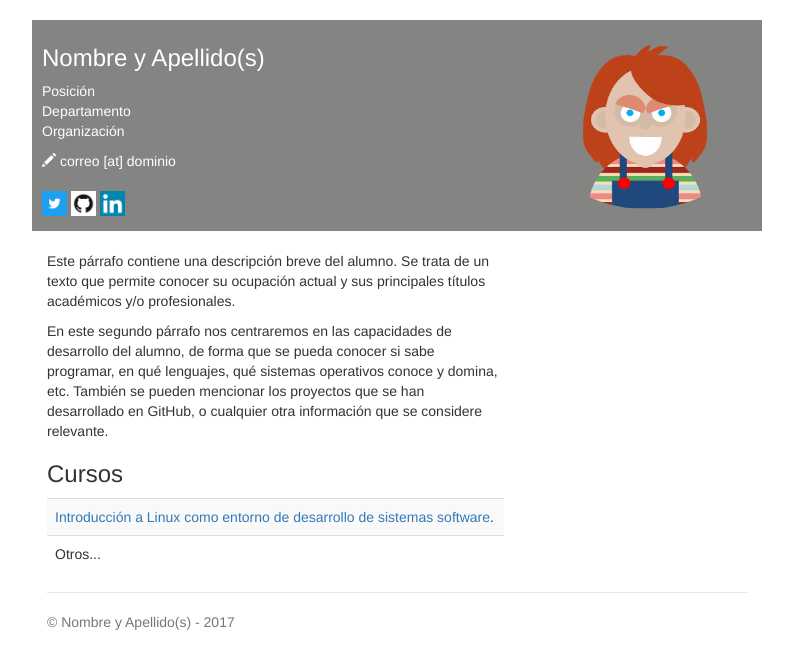
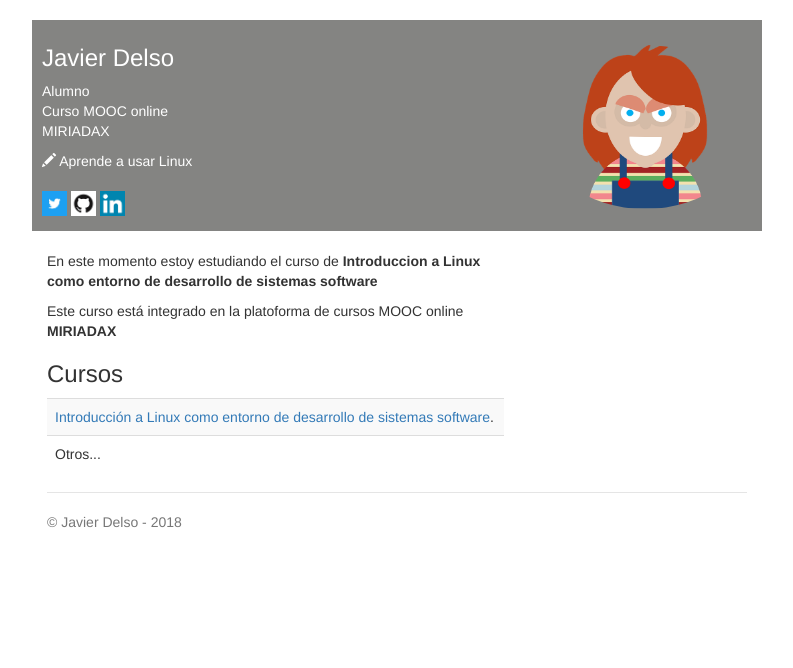
Before and after one commit to javidelso/javidelso.github.io, a plain HTML site: page index.html in a window 1280 px wide. Shown: the whole page, without its empty margins (243-1036 px from the left). Drawn offline with nearby package versions, Linux system fonts and the light colour scheme.

Commit message:
Version personalizada de mi sitio

```diff
--- a/index.html
+++ b/index.html
@@ -5,10 +5,10 @@
     <meta charset="utf-8">
     <meta name="description" content="Página de ejemplo del MOOC de LINUX - UPM.">
     <!--Sustituir por los datos del alumno-->
-    <meta name="author" content="Nombre y Apellido(s)">
+    <meta name="author" content="Javier Delso">
 
     <!--Sustituir por los datos del alumno-->
-    <title>Nombre y Apellido(s)</title>
+    <title>Javier Delso</title>
 
     <link href="css/bootstrap.min.css" rel="stylesheet">
     <link href="css/style.css" rel="stylesheet">
@@ -17,16 +17,16 @@
   <body>
     <div class="container header-bar">
       <!--Sustituir por los datos del alumno-->
-      <h3>Nombre y Apellido(s) <span><img style="width: 214px; height: 164px;" class='img-circle' alt="Nombre y Apellido(s)" src="img/foto.png" align="right"></span></h3>
+      <h3>Javier Delso <span><img style="width: 214px; height: 164px;" class='img-circle' alt="Nombre y Apellido(s)" src="img/foto.png" align="right"></span></h3>
       <p>
         <!--Sustituir por los datos del alumno-->
-        Posición<br>
-        Departamento<br>
-        Organización
+        Alumno<br>
+        Curso MOOC online<br>
+        MIRIADAX
       </p>
       <address>
         <!--Sustituir por los datos del alumno-->
-        <span class='glyphicon glyphicon-pencil'></span> correo [at] dominio <br>
+        <span class='glyphicon glyphicon-pencil'></span> Aprende a usar Linux <br>
       </address>
 
       <!--Sustituir por los datos del alumno-->
@@ -41,9 +41,9 @@
       <div class='row'>
         <div class='col-sm-8'>
           <br>
-          <p>Este párrafo contiene una descripción breve del alumno. Se trata de un texto que permite conocer su ocupación actual y sus principales títulos académicos y/o profesionales.  </p>
+          <p>En este momento estoy estudiando el curso de <b>Introduccion a Linux como entorno de desarrollo de sistemas software</b>  </p>
 
-          <p>En este segundo párrafo nos centraremos en las capacidades de desarrollo del alumno, de forma que se pueda conocer si sabe programar, en qué lenguajes, qué sistemas operativos conoce y domina, etc. También se pueden mencionar los proyectos que se han desarrollado en GitHub, o cualquier otra información que se considere relevante.</p>
+          <p>Este curso está integrado en la platoforma de cursos MOOC online <b>MIRIADAX</b></p>
 
           <h3>Cursos</h3>
           <table class='table table-striped'>
@@ -55,7 +55,7 @@
 
       <footer class="footer">
         <!--Sustituir por los datos del alumno-->
-        <p>&copy; Nombre y Apellido(s) - 2017</p>
+        <p>&copy; Javier Delso - 2018</p>
       </footer>
 
     </div>
```
